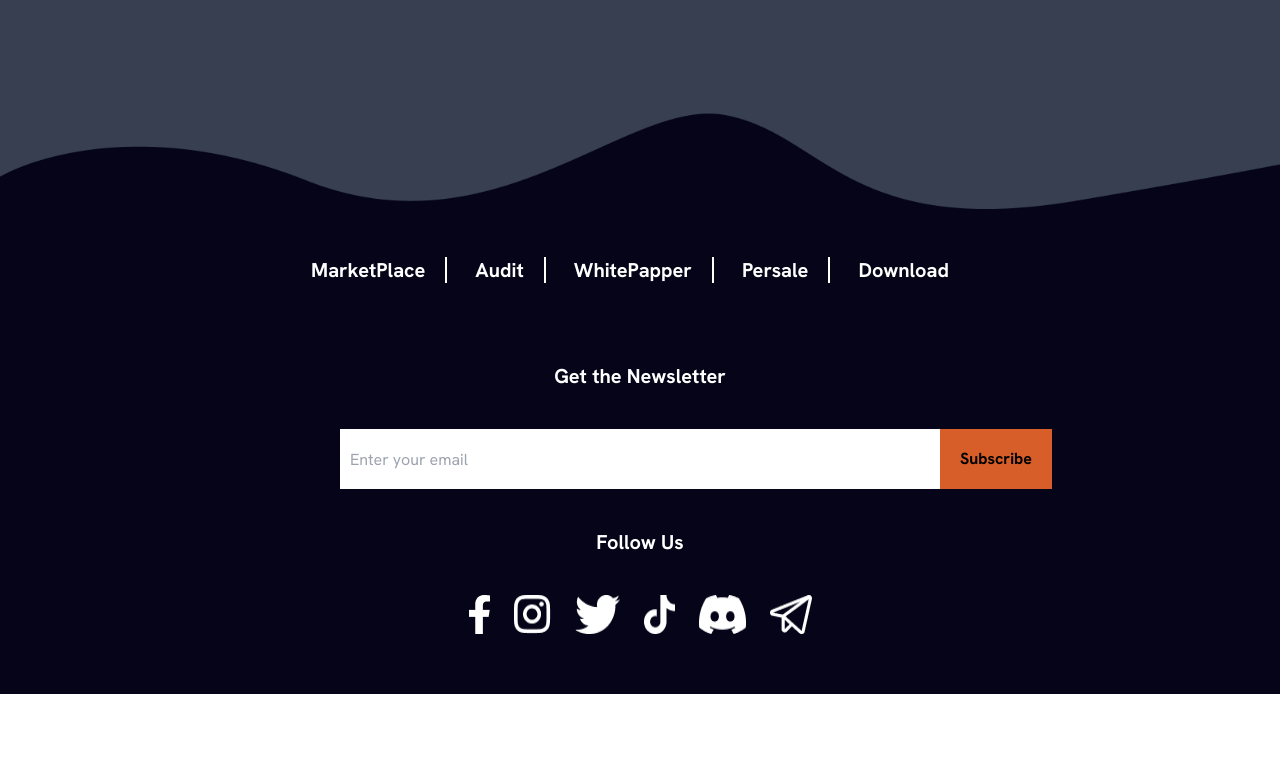
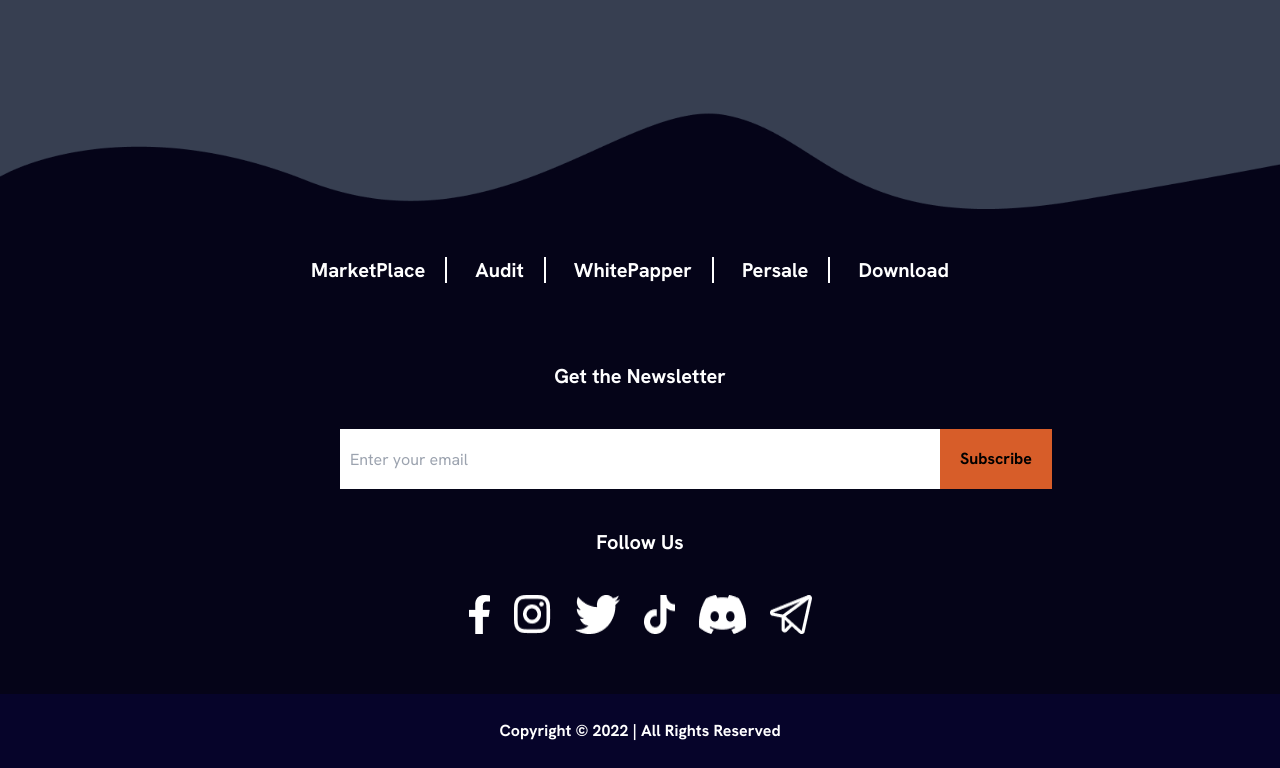
Before and after one commit to anishazahan/figma-to-html, a website: page index.html in a window 1280 px wide. Shown: the part 4207-4975 px from the top of the page. Before the commit the page ends 4901 px from the top, so only its background shows below. Drawn offline with Linux system fonts and the light colour scheme.

Commit message:
footer section add

```diff
--- a/home.css
+++ b/home.css
@@ -338,3 +338,10 @@ text-align: center;
 
 color: #FFFFFF;
 }
+
+/* ...............  footer-section-styling ......................... */
+
+footer{
+    background-color: #06042A;
+    padding: 25px 0;
+}
--- a/index.html
+++ b/index.html
@@ -274,5 +274,11 @@
 
            </section>
 
+
+             <!-- ///............ footer section  .................// -->
+
+             <footer class="">
+                <h2 class=" text-center text-[20px] font-semibold text-white">Copyright © 2022 | All Rights Reserved</h2>
+             </footer>
 </body>
 </html>
```
